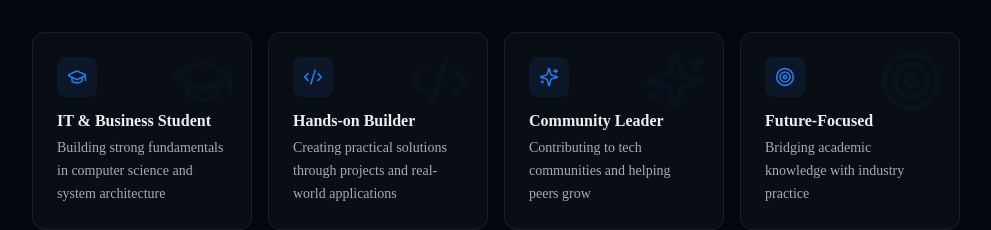
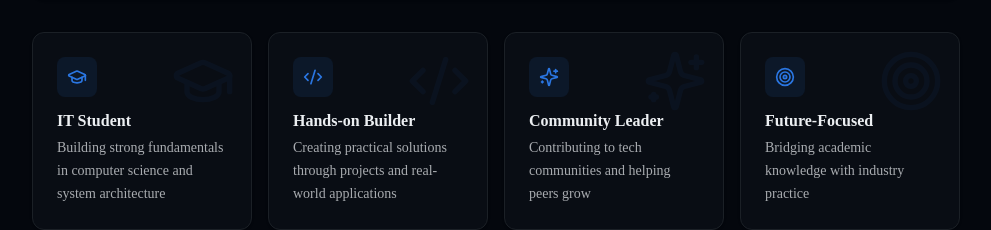
Before and after one commit to SijanPanta/Portfolio-2.0, a Next.js app: page / in a window 1280 px wide. Shown: the part 1367-1597 px from the top of the page, without its empty margins (144-1135 px from the left). Built offline with nearby package versions, Linux system fonts and the light colour scheme.

Commit message:
minor typo debug

```diff
--- a/components/about-section.tsx
+++ b/components/about-section.tsx
@@ -8,7 +8,7 @@ export function AboutSection() {
   const highlights = [
     {
       icon: GraduationCap,
-      title: "IT & Business Student",
+      title: "IT Student",
       description: "Building strong fundamentals in computer science and system architecture"
     },
     {
```
